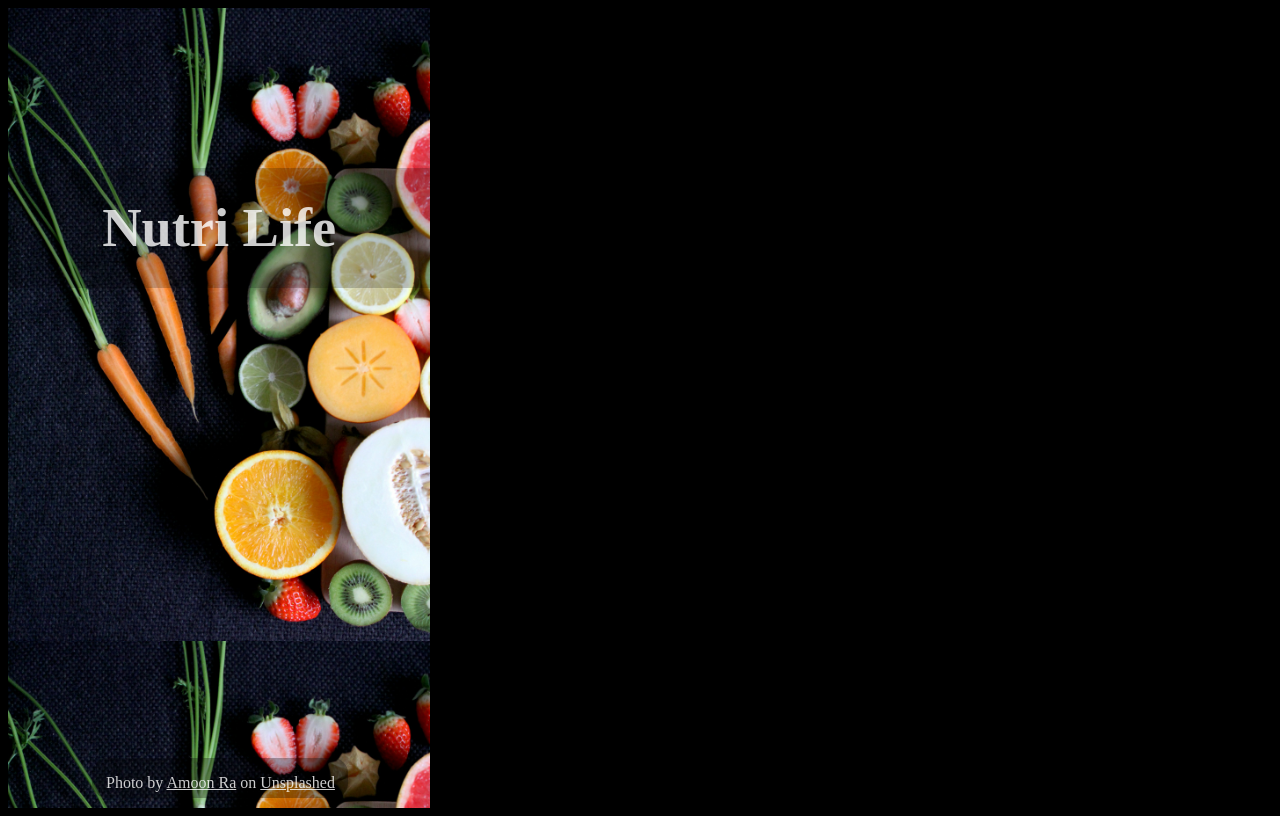
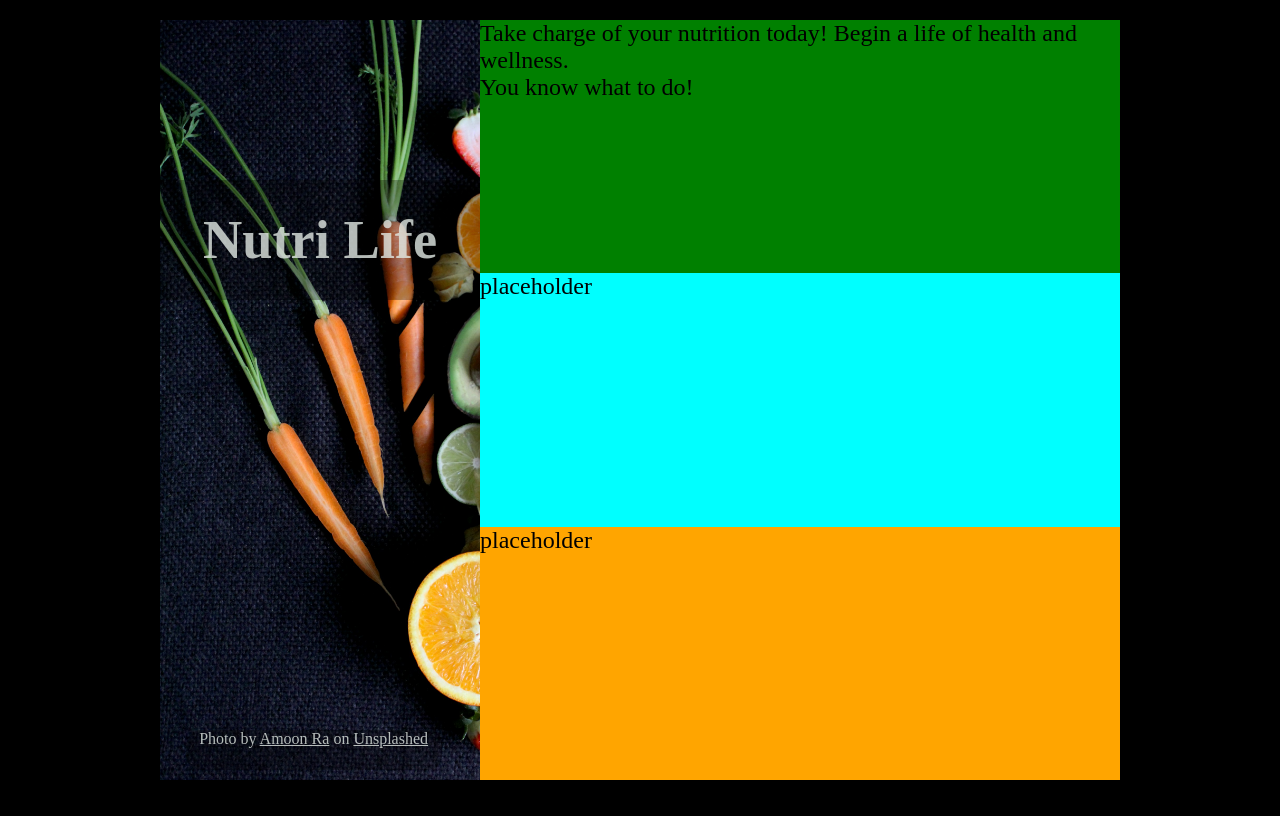
Before and after one commit to haukenpy/sign-up-form, a plain HTML site: page index.html in a window 1280 px wide. Drawn offline with Linux system fonts and the light colour scheme.

Commit message:
Added right side containers and positioned them

```diff
--- a/index.html
+++ b/index.html
@@ -13,6 +13,24 @@
         </div>
         <div class="footer">
             <p> Photo by <u>Amoon Ra</u> on <u>Unsplashed</u> </p>
+        </div>
+    </div>
+
+    <div class="right-container">
+        <div class="right-header-div">
+
+            <p> Take charge of your nutrition today! Begin a life of health and wellness. </p>
+            <p> You know what to do! </p>
+
+        </div>
+
+
+        <div class="sign-up">
+            <p> placeholder </p>
+        </div>
+
+        <div class="right-footer-div">
+            <p> placeholder</p>
         </div>
     </div>
 
--- a/styles.css
+++ b/styles.css
@@ -1,19 +1,29 @@
 :root {
-    --image-container-width: 33vw;
-    --height: 100vh;
+    --image-container-width: 25vw;
+    --height: 95vh;
+    --light-color: 225, 232, 227;
+    --font-size: 16px;
+}
+
+p {
+    margin: 0;
+    padding: 0;
 }
 
 body {
+    height: 98vh;
     display: flex;
+    justify-content: center;
+    align-items: center;
     background-color: black;
 }
 
 .image-container {
     position: relative;
     background-image: url("images/background.jpg");
-    background-size: contain;
-
-    color: rgba(255, 255, 255, 0.8);
+    background-size: cover;
+    background-repeat: no-repeat;
+    color: rgba(var(--light-color), 0.8);
 
     height: var(--height);
     width: var(--image-container-width);
@@ -21,7 +31,7 @@ body {
 
 .title-container {
     position: absolute;
-    background-color: rgba(0, 0, 0, 0.2);
+    background-color: rgba(0, 0, 0, 0.3);
 
     display: flex;
     justify-content: center;
@@ -41,7 +51,33 @@ body {
     border-radius: 15px;
 
     bottom: 10px;
-    left: calc(var(--image-container-width) / 5);
+    left: 2vw;
     height: 5vh;
     width: 20vw;
 }
+
+.right-container {
+    width: calc(var(--image-container-width)*2);
+    height: var(--height);
+
+    display: flex;
+    flex-direction: column;
+
+    background-color: rgb(var(--light-color));
+    font-size: 1.5rem;
+}
+
+.right-header-div {
+    background-color: green;
+    height: calc(var(--height)/3);
+}
+
+.sign-up {
+    background-color: cyan;
+    height: calc(var(--height)/3);
+}
+
+.right-footer-div {
+    background-color: orange;
+    height: calc(var(--height)/3);
+}
```
Also changed, not shown: images/background-2.jpg (deleted).
